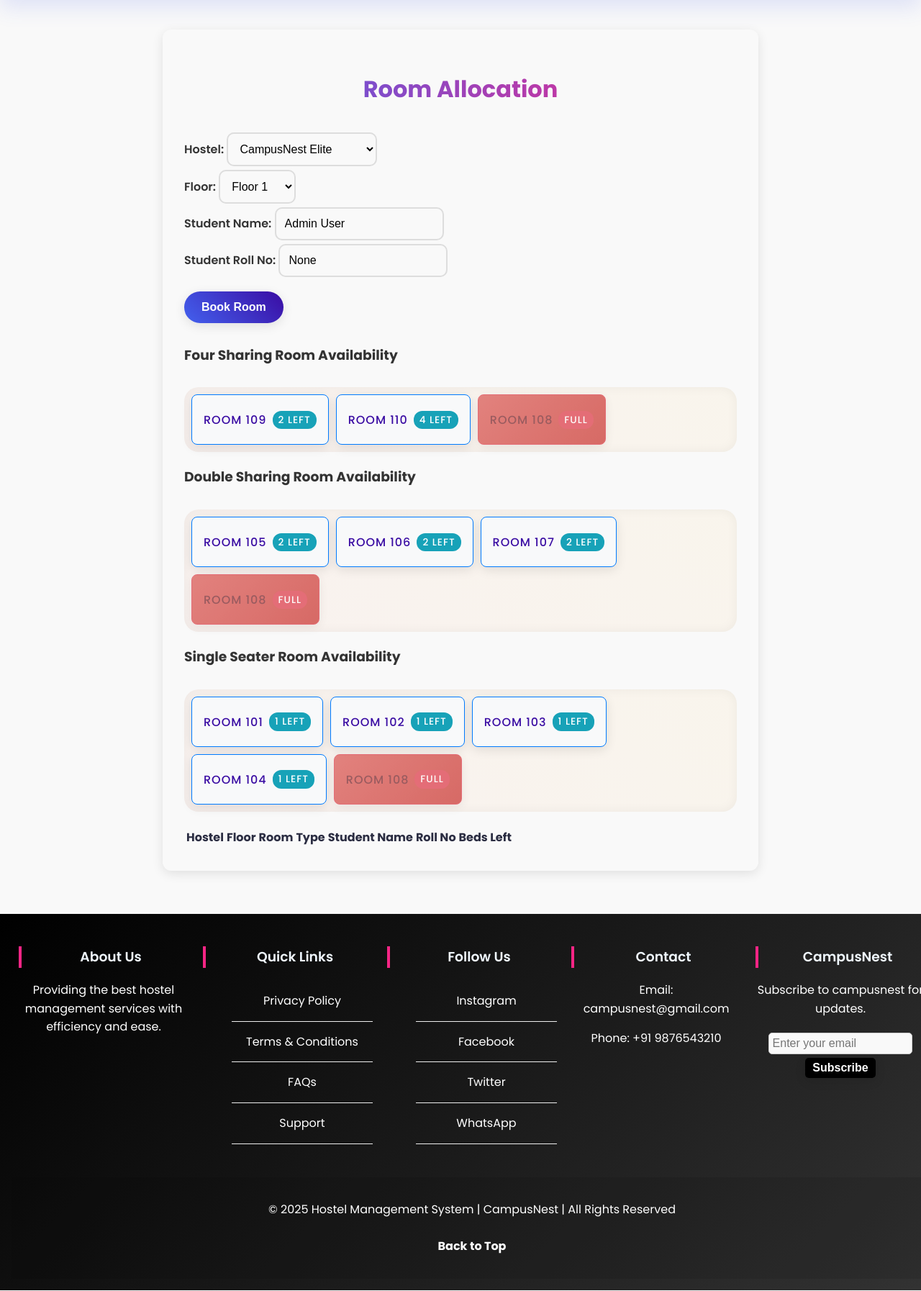
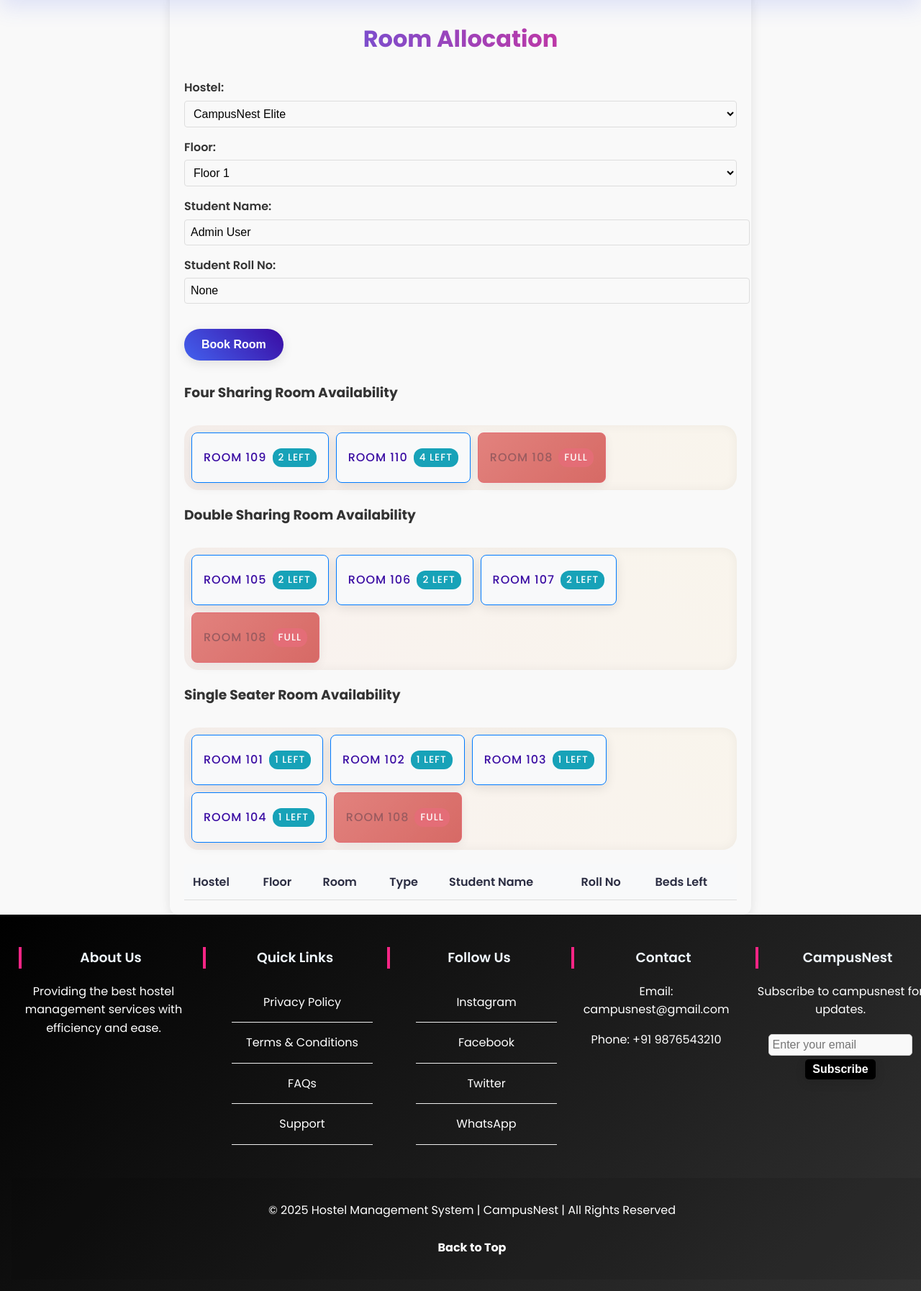
Before and after one commit to gyanansh2005/HMS, a Flask app: page /room_allocation in a window 1280 px wide. Shown: the part 70-1864 px from the top of the page at 72% size. Run offline with Flask 3, Linux system fonts and the light colour scheme; a user stored in the database is signed in; data comes from the database, SQL or seed files in the repository; both versions use the stored data as it was after the commit; lists and menus that the app fills with data are empty.

Commit message:
changes made

```diff
--- a/CE-3 API/Hms Flask/templates/room_allocation.html
+++ b/CE-3 API/Hms Flask/templates/room_allocation.html
@@ -1,15 +1,104 @@
 <!DOCTYPE html>
 <html lang="en">
-
 <head>
     <meta charset="UTF-8">
     <meta name="viewport" content="width=device-width, initial-scale=1.0">
     <title>Room Allocation</title>
     <link rel="stylesheet" href="../static/css/room_allocation.css">
+    <style>
+        .container {
+            max-width: 1200px;
+            margin: 0 auto;
+            padding: 20px;
+        }
+        .room-grid {
+            display: flex;
+            flex-wrap: wrap;
+            gap: 10px;
+            margin-bottom: 20px;
+        }
+        .room {
+            padding: 10px 16px;
+            border: 1.5px solid #007bff;
+            border-radius: 8px;
+            background: #f8f9fa;
+            cursor: pointer;
+            transition: background 0.2s, border 0.2s, box-shadow 0.2s;
+            min-width: 110px;
+            min-height: 48px;
+            display: flex;
+            align-items: center;
+            justify-content: space-between;
+            font-weight: 500;
+            font-size: 1rem;
+            position: relative;
+        }
+        .room.selected {
+            background: #007bff;
+            color: #fff;
+            border-color: #0056b3;
+            box-shadow: 0 2px 8px rgba(0,123,255,0.15);
+        }
+        .room.booked {
+            background: #f5c6cb;
+            color: #721c24;
+            border-color: #dc3545;
+            cursor: not-allowed;
+            opacity: 0.7;
+        }
+        .room.available:hover:not(.selected) {
+            background: #e2e6ea;
+            border-color: #0056b3;
+        }
+        .badge {
+            background: #17a2b8;
+            color: #fff;
+            border-radius: 12px;
+            padding: 2px 8px;
+            font-size: 0.85em;
+            margin-left: 8px;
+        }
+        .badge-danger {
+            background: #dc3545;
+        }
+        table {
+            width: 100%;
+            border-collapse: collapse;
+            margin-top: 20px;
+        }
+        th, td {
+            padding: 12px;
+            text-align: left;
+            border-bottom: 1px solid #ddd;
+        }
+        th {
+            background-color: #f8f9fa;
+            font-weight: 600;
+        }
+        .form-group {
+            margin-bottom: 15px;
+        }
+        .form-control {
+            width: 100%;
+            padding: 8px;
+            border: 1px solid #ddd;
+            border-radius: 4px;
+        }
+        .btn-primary {
+            background-color: #007bff;
+            color: white;
+            padding: 10px 20px;
+            border: none;
+            border-radius: 4px;
+            cursor: pointer;
+        }
+        .btn-primary:hover {
+            background-color: #0056b3;
+        }
+    </style>
 </head>
-
 <body>
-    {% extends 'base.html' %}
+    {% extends "base.html" %}
     {% block content %}
     <div class="container">
         <h2>Room Allocation</h2>
@@ -146,18 +235,8 @@
                     selectedRoomType = roomType;
                     div.classList.add('selected');
 
-            // Ensure room number is stored as a string
                     document.getElementById('room-number').value = String(room.number);
                     document.getElementById('room-type').value = roomType;
-
-            console.log('Selected room:', {
-                number: room.number,
-                type: roomType,
-                formValues: {
-                    room_number: document.getElementById('room-number').value,
-                    room_type: document.getElementById('room-type').value
-                }
-            });
                 };
                 grid.appendChild(div);
             });
@@ -184,31 +263,12 @@
                 return;
             }
 
-    const hostelId = document.getElementById('hostel').value;
-    const floor = document.getElementById('floor').value;
-
-    if (!hostelId || !floor) {
-        alert("Please select a valid hostel and floor.");
-        return;
-    }
-
             const formData = new FormData(this);
-
-    // Create a JSON object for cleaner logging
             const formDataObj = {};
             formData.forEach((value, key) => {
                 formDataObj[key] = value;
             });
 
-    // Ensure the correct parameter names are used
-    if (formDataObj.hasOwnProperty('hostel') && !formDataObj.hasOwnProperty('hostel_id')) {
-        formDataObj.hostel_id = formDataObj.hostel;
-        delete formDataObj.hostel;
-    }
-
-    console.log('Form data being sent:', formDataObj);
-
-    // Send data as JSON
             fetch("/room_allocation", {
                 method: "POST",
                 headers: {
```
Also changed, not shown: other parts of CE-3 API/Hms Flask/templates/room_allocation.html (+1 -61 lines), CE-3 API/Hms Flask/app.db. Lines whose indentation alone changed are shown as unchanged.
